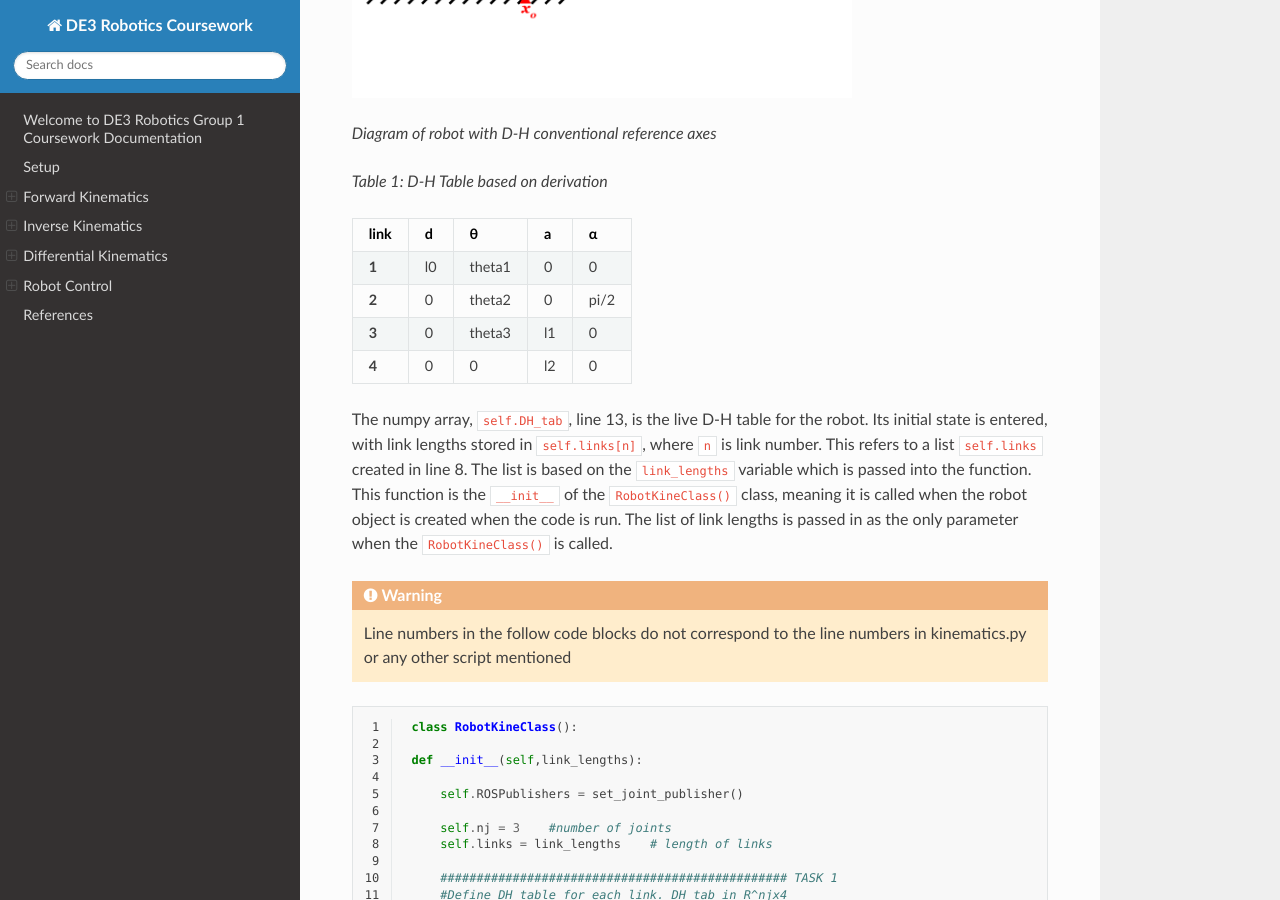
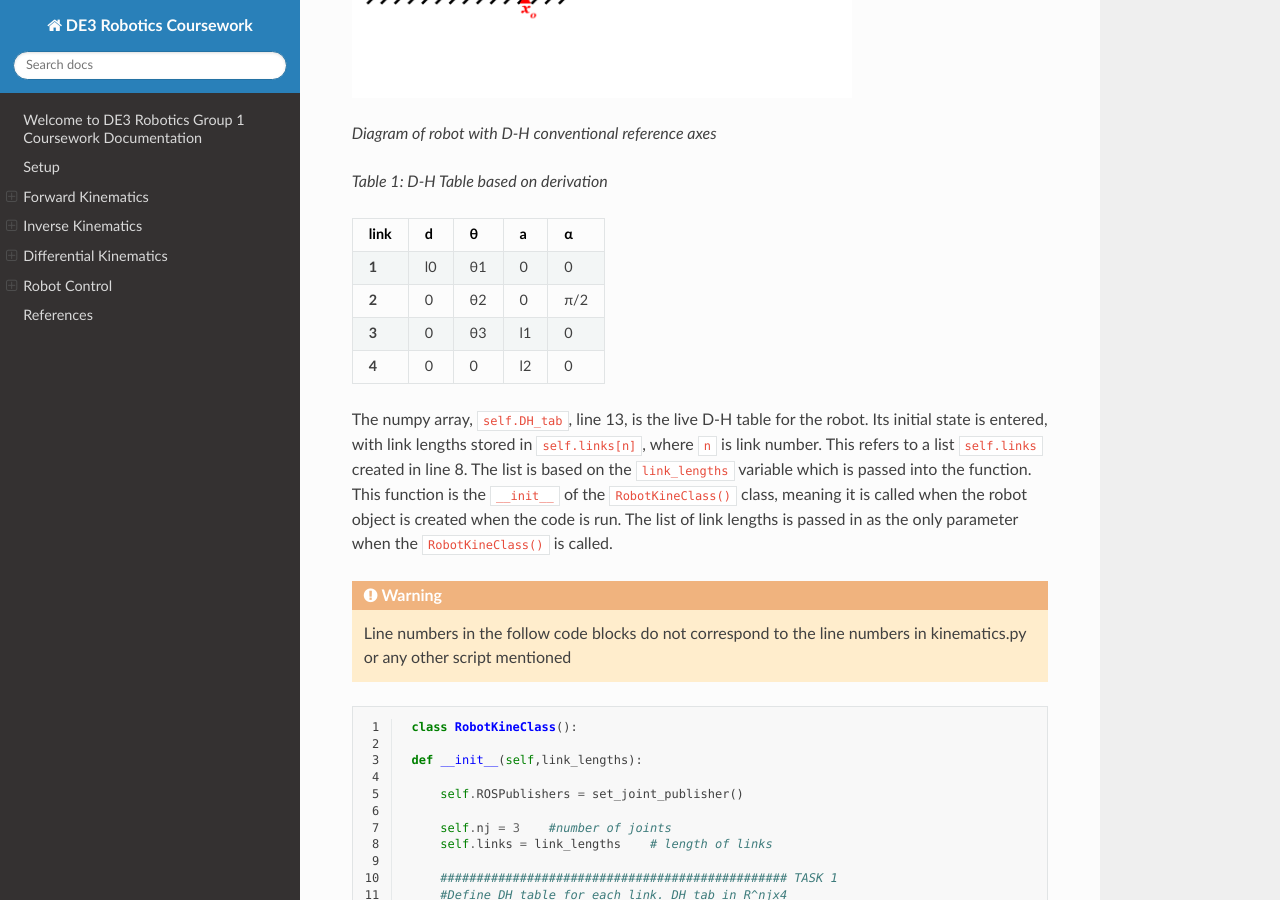
Before and after one commit to oliver-veal/robotics-coursework, a Sphinx documentation site: the page built from docs/source/index.rst, in a window 1280 px wide and 900 px high, scrolled down 1973 px. Built offline with Sphinx 7.4.7 and the Read the Docs theme 2.0.0, drawn with Linux system fonts in a browser that asks for light colours.

Commit message:
Messages

```diff
--- a/docs/source/index.rst
+++ b/docs/source/index.rst
@@ -79,11 +79,11 @@ Insert images showing derivation
 +-------+--------+--------+--------+--------+
 | link  | d      | θ      | a      | α      |
 +=======+========+========+========+========+
-| **1** | l0     | theta1 | 0      | 0      |
+| **1** | l0     | θ1     | 0      | 0      |
 +-------+--------+--------+--------+--------+
-| **2** | 0      | theta2 | 0      | pi/2   |
+| **2** | 0      | θ2     | 0      | π/2    |
 +-------+--------+--------+--------+--------+
-| **3** | 0      | theta3 | l1     | 0      |
+| **3** | 0      | θ3     | l1     | 0      |
 +-------+--------+--------+--------+--------+
 | **4** | 0      | 0      | l2     | 0      |
 +-------+--------+--------+--------+--------+
```
